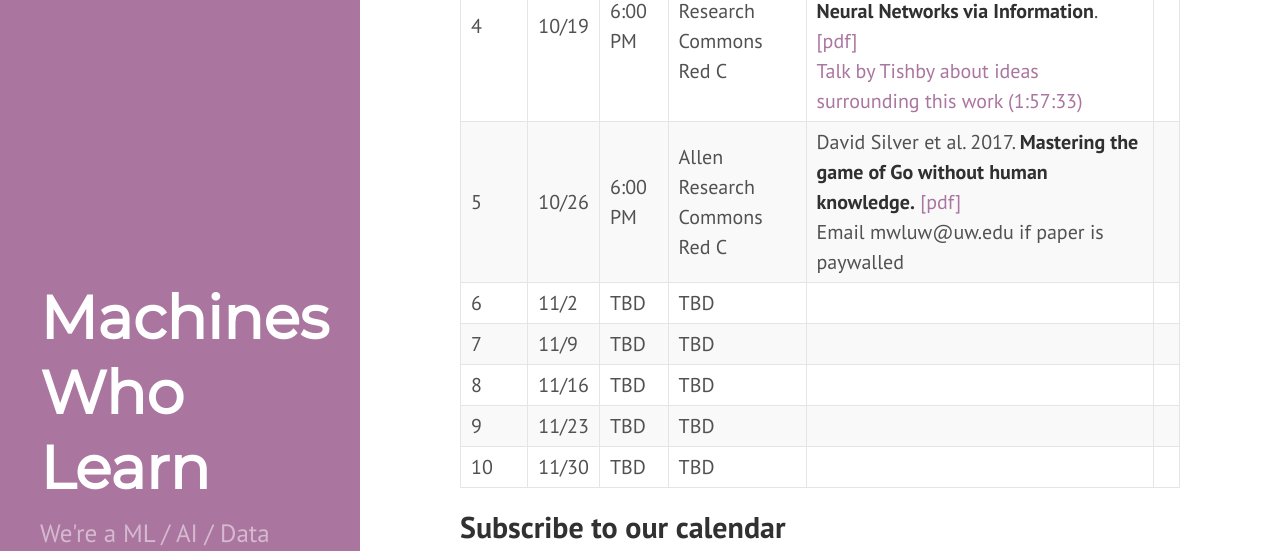
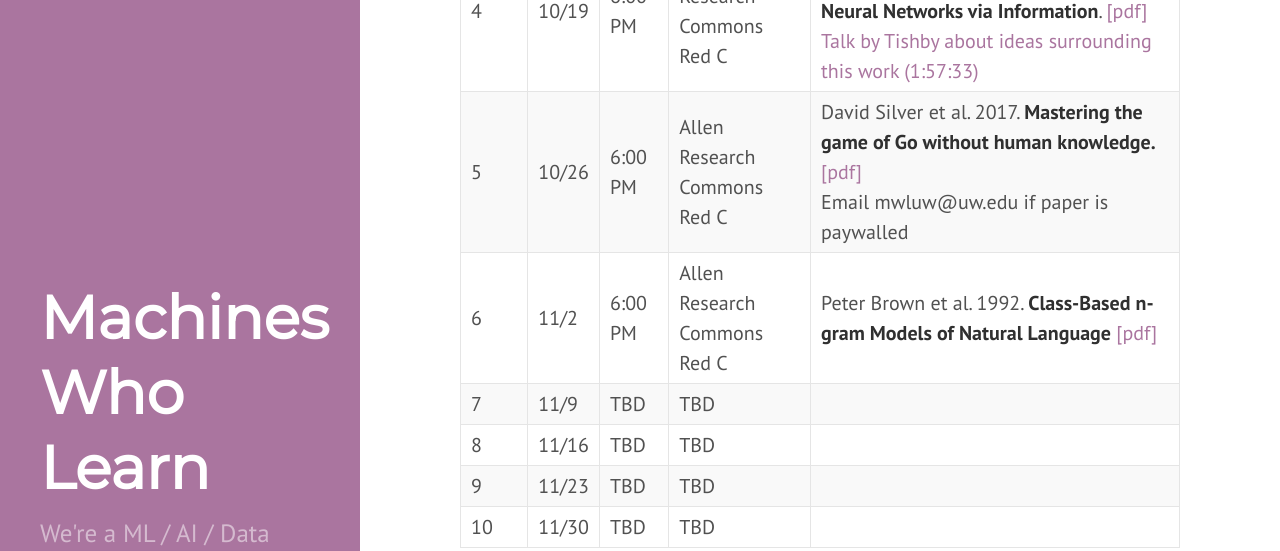
Before and after one commit to MachinesWhoLearn/machineswholearn.github.io, a Jekyll site: the page built from mwl_reading_group.md, in a window 1280 px wide and 900 px high, scrolled down 912 px, cut to the strip 0-551 px from the top of the window. Built offline with Jekyll 4.4.1, drawn with Linux system fonts in a browser that asks for light colours.

```diff
--- a/mwl_reading_group.md
+++ b/mwl_reading_group.md
@@ -17,8 +17,8 @@ or two people assigned to lead a discussion about the readings.
 |    2 | 10/5 | 6:30 PM | Foster Library - Study Room #1 | Joel Lehman and Kenneth O. Stanley. 2015. **Abandoning Objectives: Evolution Through the Search for Novelty Alone**. [[pdf]](https://www.semanticscholar.org/paper/Abandoning-Objectives-Evolution-Through-the-Search-Lehman-Stanley/44a7d9492c30bfa57f69efa6f0fbbe39da666752) <br> This is a long paper, we'll focus on sections 2.4-6.3.|
 |    3 | 10/12 | 6:00 PM | Allen Research Commons Red C | Himalaya Jain, Joaquin Zepeda, Patrick Pérez, and Rémi Gribonval. 2017. **SUBIC: A supervised, structured binary code for image search**. [[pdf]](https://www.semanticscholar.org/paper/SUBIC-A-supervised-structured-binary-code-for-imag-Jain-Zepeda/6598630bec131a1da9a8fb6cd6b17a1f8bbd48a9) |
 |    4 | 10/19 | 6:00 PM | Allen Research Commons Red C | Ravid Shwartz-Ziv and Naftali Tishby. 2017. **Opening the Black Box of Deep Neural Networks via Information**. [[pdf]](https://www.semanticscholar.org/paper/Opening-the-Black-Box-of-Deep-Neural-Networks-via-Shwartz-Ziv-Tishby/0b304b127a9290d37d83e2f32d35e045bbb8d339) <br> [Talk by Tishby about ideas surrounding this work (1:57:33)](https://www.youtube.com/watch?v=RKvS958AqGY&t=530s) |
-|    5 | 10/26 | 6:00 PM | Allen Research Commons Red C | David Silver et al. 2017. **Mastering the game of Go without human knowledge.** [[pdf]](https://www.nature.com/nature/journal/v550/n7676/full/nature24270.html) <br> Email mwluw@uw.edu if paper is paywalled|                     |
-|    6 | 11/2 | TBD | TBD |                     |
+|    5 | 10/26 | 6:00 PM | Allen Research Commons Red C | David Silver et al. 2017. **Mastering the game of Go without human knowledge.** [[pdf]](https://www.nature.com/nature/journal/v550/n7676/full/nature24270.html) <br> Email mwluw@uw.edu if paper is paywalled|
+|    6 | 11/2 | 6:00 PM | Allen Research Commons Red C | Peter Brown et al. 1992. **Class-Based n-gram Models of Natural Language** [[pdf]](https://www.semanticscholar.org/paper/Class-Based-n-gram-Models-of-Natural-Language-Brown-Pietra/783480acff435bfbc15ffcdb4f15eccddaa0c810)|
 |    7 | 11/9 | TBD | TBD |                     |
 |    8 | 11/16 | TBD | TBD |                     |
 |    9 | 11/23 | TBD | TBD |                     |
```
